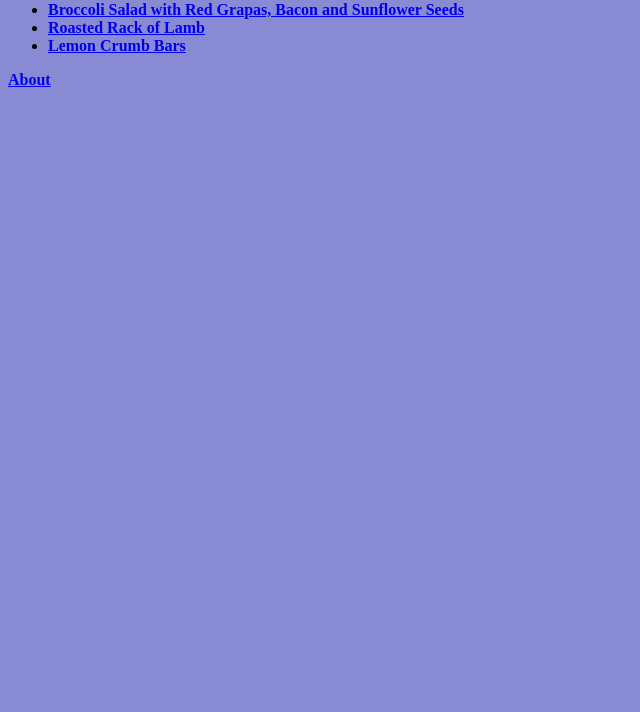
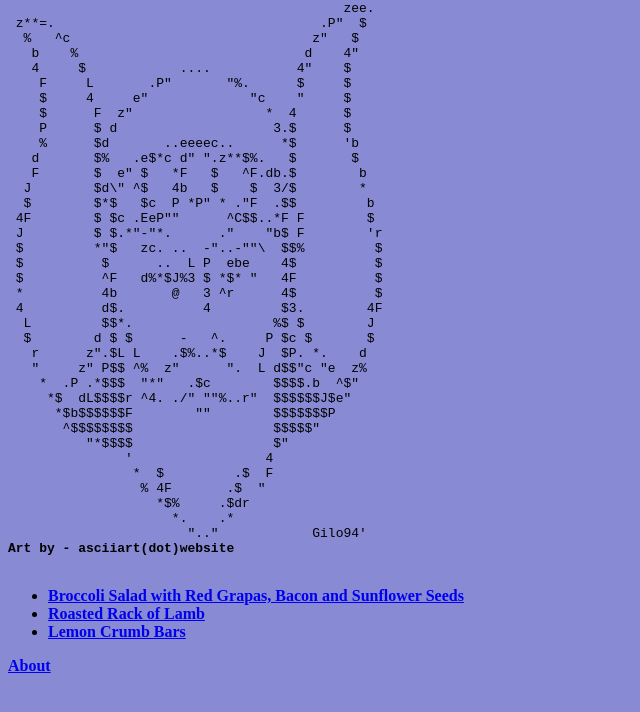
Before and after one commit to lsob1/odin-recipes, a plain HTML site: page index.html in a window 1280 px wide. Shown: the part 80-792 px from the top of the page, without its empty margins (0-640 px from the left). Drawn offline with Linux system fonts and the light colour scheme.

Commit message:
Add: Ascii art at main page

```diff
--- a/index.html
+++ b/index.html
@@ -5,8 +5,47 @@
     <title>Odin Eats!</title>
 </head>
 <body style="background-color: rgb(136, 138, 212);">
+          <strong><h1>  🪓   Odin Recipes  🪓 </h1></strong>
+    <pre>
+                                           zee.
+ z**=.                                  .P"  $
+  %   ^c                               z"   $
+   b    %                             d    4"
+   4     $            ....           4"    $
+    F     L       .P"       "%.      $     $
+    $     4     e"             "c    "     $
+    $      F  z"                 *  4      $
+    P      $ d                    3.$      $
+    %      $d       ..eeeec..      *$      'b
+   d       $%   .e$*c d" ".z**$%.   $       $
+   F       $  e" $   *F   $   ^F.db.$        b
+  J        $d\" ^$   4b   $    $  3/$        *
+  $        $*$   $c  P *P" * ."F  .$$         b
+ 4F        $ $c .EeP""      ^C$$..*F F        $
+ J         $ $.*"-"*.      ."    "b$ F        'r
+ $         *"$   zc. ..  -"..-""\  $$%         $
+ $          $      ..  L P  ebe    4$          $
+ $          ^F   d%*$J%3 $ *$* "   4F          $
+ *          4b       @   3 ^r      4$          $
+ 4          d$.          4         $3.        4F
+  L         $$*.                  %$ $        J
+  $        d $ $      -   ^.     P $c $       $
+   r      z".$L L    .$%..*$    J  $P. *.    d
+   "     z" P$$ ^%  z"      ".  L d$$"c "e  z%
+    *  .P .*$$$  "*"   .$c        $$$$.b  ^$"
+     *$  dL$$$$r ^4. ./" ""%..r"  $$$$$$J$e"
+      *$b$$$$$$F        ""        $$$$$$$P
+       ^$$$$$$$$                  $$$$$"
+          "*$$$$                  $"
+               '                 4
+                *  $         .$  F
+                 % 4F       .$  "
+                   *$%     .$dr
+                     *.    .*
+                       ".."            Gilo94'
+<strong>Art by - asciiart(dot)website</strong>
+    </pre>
 
-    <strong><h1>  🪓   Odin Recipes  🪓 </h1></strong>
 <strong><ul>
     <li><a href="./recipes/broocolis-salad.html">Broccoli Salad with Red Grapas, Bacon and Sunflower Seeds</a> </li>
     <li><a href="./recipes/roasted-rack-lamb.html">Roasted Rack of Lamb</a></li>
```
Also changed, not shown: about.html (+2 -3 lines).
